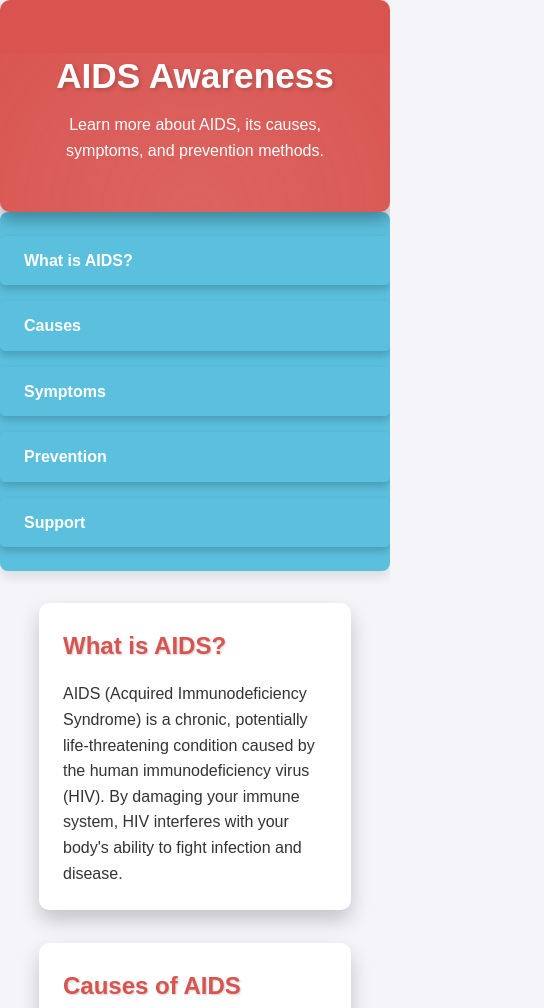
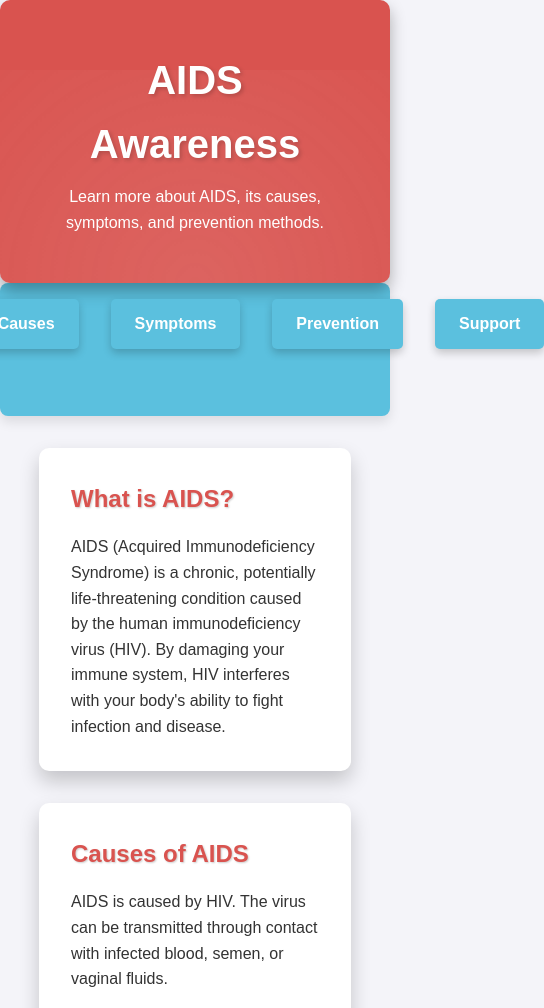
Before and after one commit to siddarthnair07/CDS099, a plain HTML site: page index.html in a window 390 px wide. Shown: the top 1008 px of the page, 544 px wide, since content can reach past the window. Drawn offline with Linux system fonts and the light colour scheme.

Commit message:
Update style.css

```diff
--- a/style.css
+++ b/style.css
@@ -159,19 +159,3 @@ section {
     transform-style: preserve-3d;
     transform: perspective(500px);
 }
-
-@media (max-width: 768px) {
-    header h1 {
-        font-size: 2.2rem;
-    }
-    nav ul {
-        flex-direction: column;
-        padding: 1rem 0;
-    }
-    nav ul li {
-        margin: 0.5rem 0;
-    }
-    section {
-        padding: 1.5rem;
-    }
-}
```
